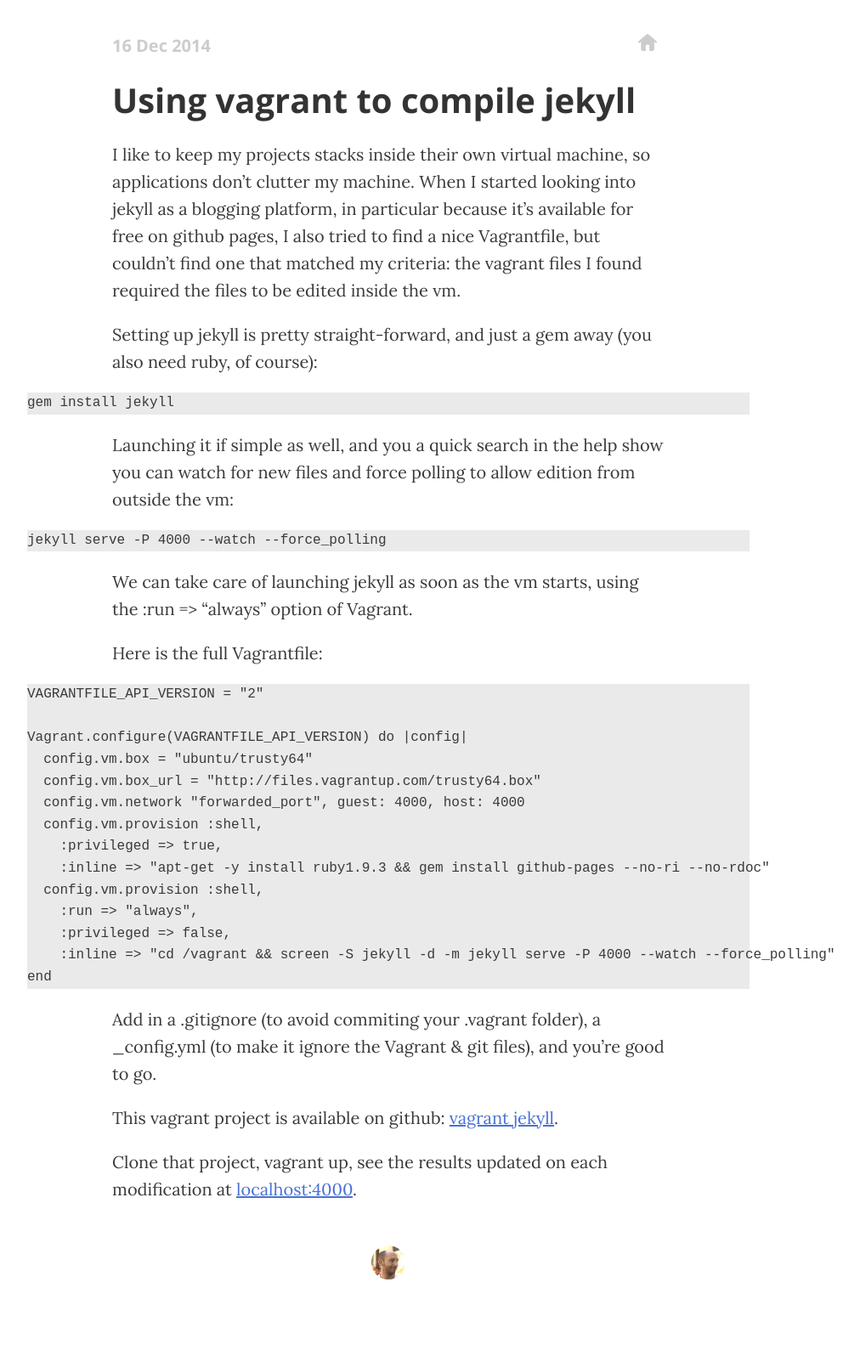
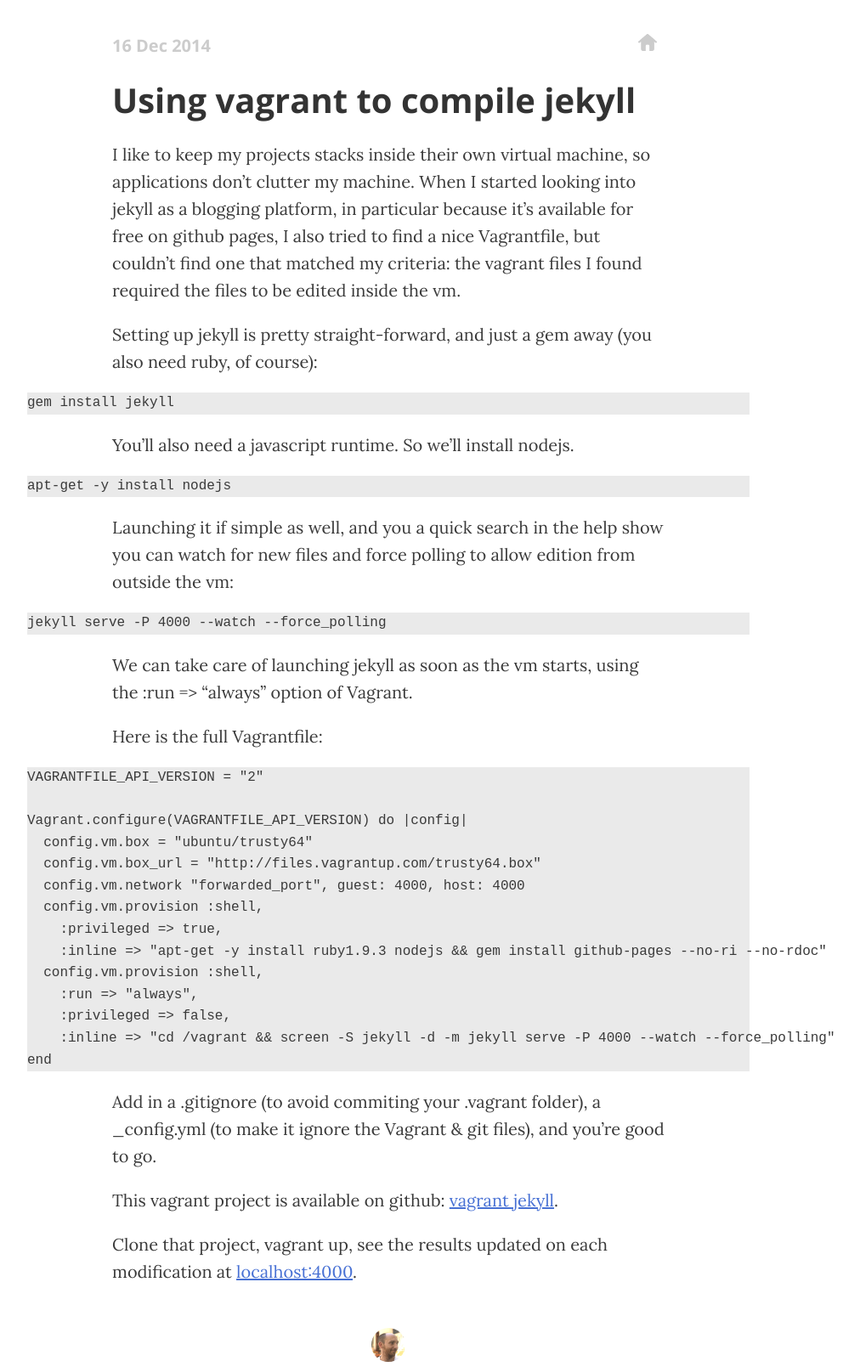
Before and after one commit to neurodesign/neurodesign.github.io, a Jekyll site: the page built from _posts/2014-12-16-using-vagrant-to-compile-jekyll.md, in a window 1280 px wide. Shown: the whole page at 85% size, without its empty margins (183-1195 px from the left). Built offline with Jekyll 4.4.1, drawn with Linux system fonts in a browser that asks for light colours; nearby versions of some CDN libraries; comment, search, counter and statistics services are not loaded; a style sheet for code colours, icons or effects is not loaded; before the commit the page ends 1511 px from its top, so only the background shows below that.

Commit message:
Mention nodejs

```diff
--- a/_posts/2014-12-16-using-vagrant-to-compile-jekyll.md
+++ b/_posts/2014-12-16-using-vagrant-to-compile-jekyll.md
@@ -12,6 +12,11 @@ Setting up jekyll is pretty straight-forward, and just a gem away (you also need
 
 
     gem install jekyll
+
+You'll also need a javascript runtime. So we'll install nodejs.
+
+
+    apt-get -y install nodejs
 
 Launching it if simple as well, and you a quick search in the help show you can watch for new files and force polling to allow edition from outside the vm:
 
@@ -30,7 +35,7 @@ Here is the full Vagrantfile:
       config.vm.network "forwarded_port", guest: 4000, host: 4000
       config.vm.provision :shell,
         :privileged => true,
-        :inline => "apt-get -y install ruby1.9.3 && gem install github-pages --no-ri --no-rdoc"
+        :inline => "apt-get -y install ruby1.9.3 nodejs && gem install github-pages --no-ri --no-rdoc"
       config.vm.provision :shell,
         :run => "always",
         :privileged => false,
```
